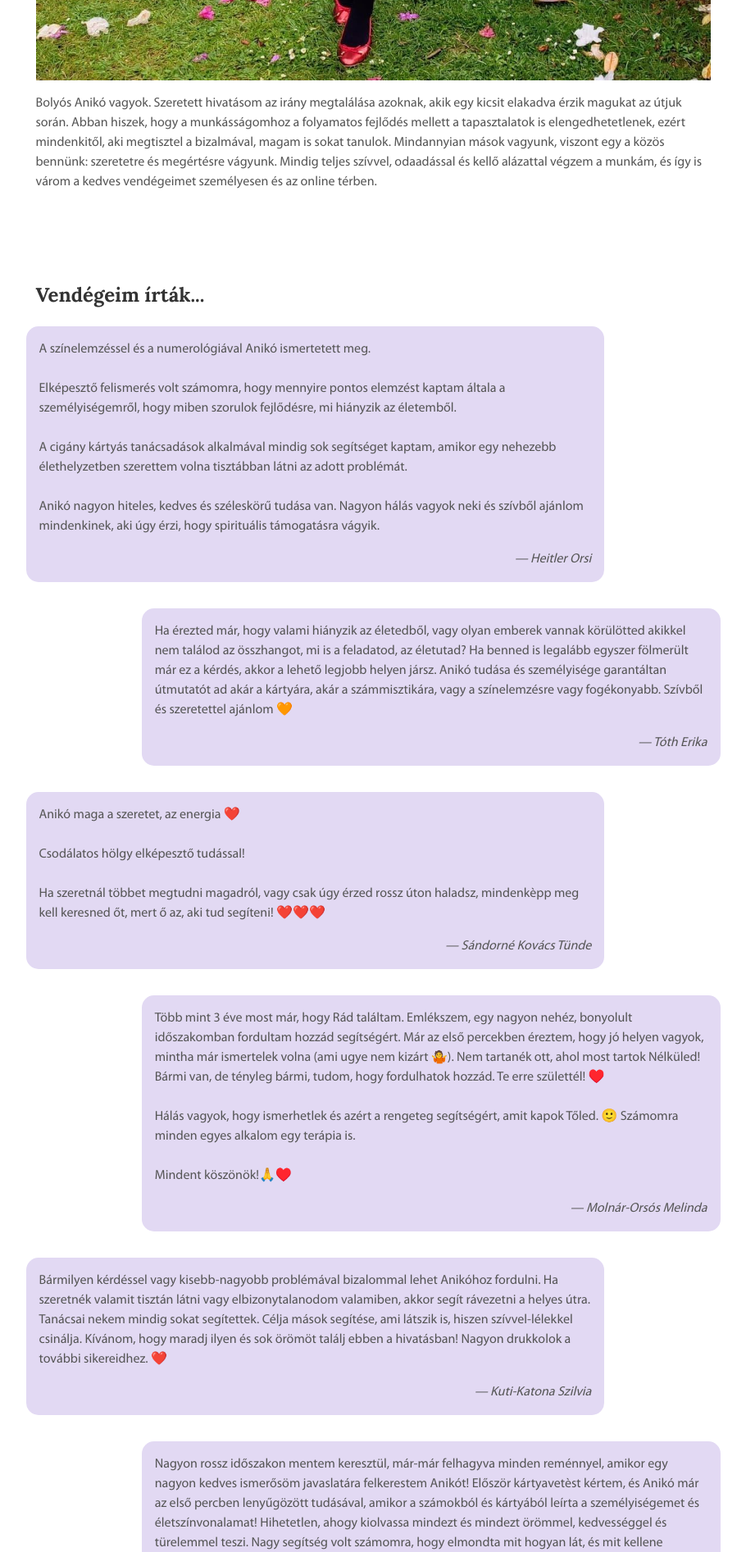
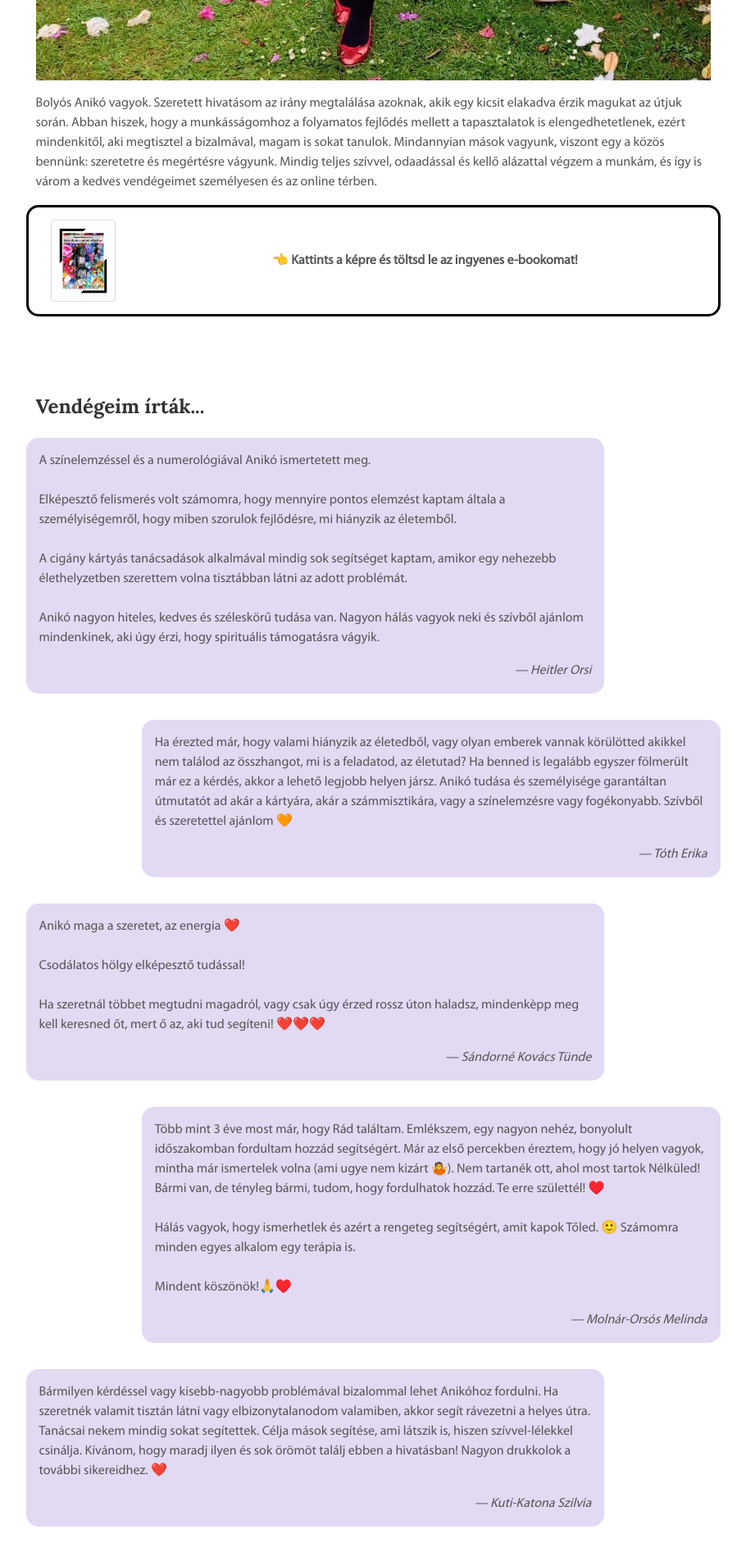
Before and after one commit to bolyosaniko/bolyosaniko.github.io, a Jekyll site: the page built from index_hu.markdown, in a window 1280 px wide. Shown: the part 1330-3223 px from the top of the page at 82% size, without its empty margins (185-1095 px from the left). Built offline with Jekyll 4.4.1, drawn with Linux system fonts in a browser that asks for light colours.

Commit message:
add e-book hun edition

```diff
--- a/assets/css/theme.scss
+++ b/assets/css/theme.scss
@@ -158,6 +158,19 @@ blockquote {
     padding-top: 1rem;
 }
 
+.ebook {
+    padding: 15px;
+    border: 3px solid black;
+    border-radius: 15px;
+}
+
+.ebook-text {
+    text-align: center;
+    font-size: 100%;
+    font-weight: bold;
+    margin: 0;
+}
+
 .footer {
     background-color: $purple-100;
     position: absolute;
@@ -185,6 +198,17 @@ blockquote {
     max-width: 23px;
 }
 
+#ebook-thumb {
+    border: 1px solid #ddd;
+    border-radius: 4px;
+    padding: 5px;
+    height: 100px;
+}
+
+#ebook-thumb:hover {
+    box-shadow: 0 0 2px 1px rgba(0, 140, 186, 0.5);
+}
+
 .pr-hdr {
     margin-top: 1em;
 }
--- a/index_hu.markdown
+++ b/index_hu.markdown
@@ -41,3 +41,12 @@ Biztos vagyok benne, hogy neked is van egy sajátos, egyedi életutad, amelynek
 ![](/assets/img/aniko.jpg)
 
 Bolyós Anikó vagyok. Szeretett hivatásom az irány megtalálása azoknak, akik egy kicsit elakadva érzik magukat az útjuk során. Abban hiszek, hogy a munkásságomhoz a folyamatos fejlődés mellett a tapasztalatok is elengedhetetlenek, ezért mindenkitől, aki megtisztel a bizalmával, magam is sokat tanulok. Mindannyian mások vagyunk, viszont egy a közös bennünk: szeretetre és megértésre vágyunk. Mindig teljes szívvel, odaadással és kellő alázattal végzem a munkám, és így is várom a kedves vendégeimet személyesen és az online térben.
+
+<div class="row row-cols-2 justify-content-center ebook">
+  <div class="col-4 d-flex align-content-center flex-wrap">
+    <a href="/assets/files/szines_ebook_hun.pdf" target="_blank"><img id="ebook-thumb" src="/assets/img/ebook_hun_thumb.png" /></a>
+  </div>
+  <div class="col-8 d-flex align-content-center flex-wrap">
+    <p class="ebook-text">👈 Kattints a képre és töltsd le az ingyenes e-bookomat!</p>
+  </div>
+</div>
```
Also changed, not shown: work_hu.markdown (+9 -0 lines), Gemfile.lock, assets/img/ebook_hun_thumb.png (added), 1 other file.
